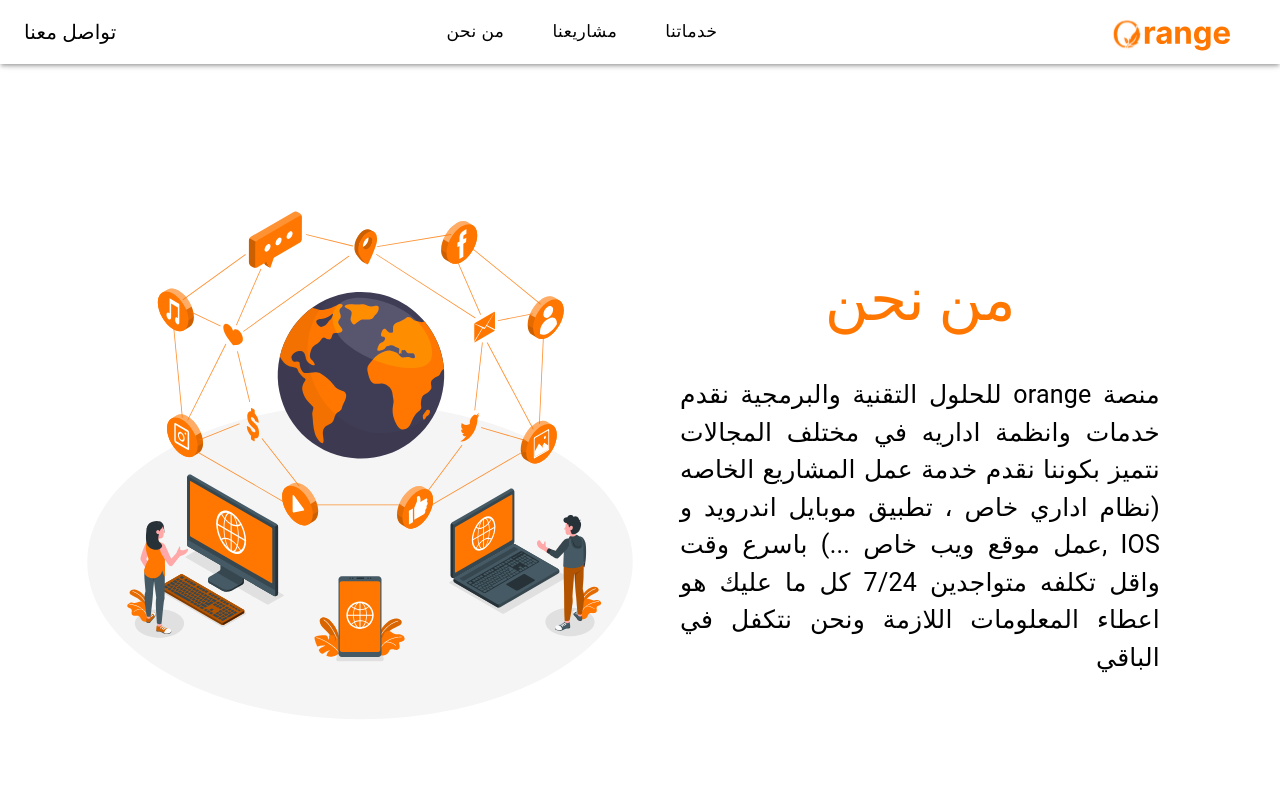
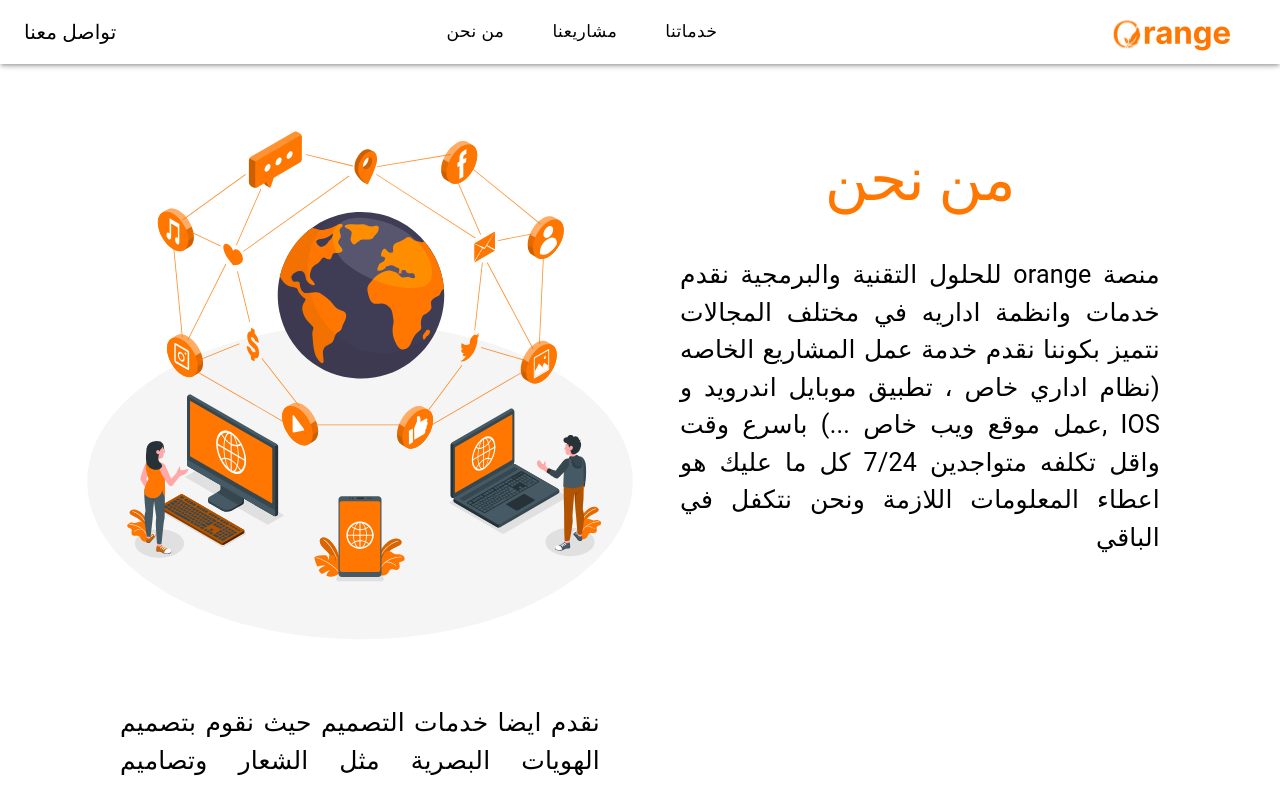
Before and after one commit to AmeerAliCS/Orange, a Next.js app: page /about in a window 1280 px wide. Shown: the top 785 px of the page. Built offline with nearby package versions, Linux system fonts and the light colour scheme.

Commit message:
edit margin

```diff
--- a/pages/about.jsx
+++ b/pages/about.jsx
@@ -3,9 +3,9 @@
 export default function About() {
   return (
   <Box>
-      <Stack sx={{ pt: {md:15,xs:"12%"},mr:{md:10} ,ml:{md:10}}} direction={{md:"row-reverse",xs:"column"}} justifyItems="center" >
+      <Stack sx={{ pt: {md:5,xs:"12%"},mr:{md:10} ,ml:{md:10}}} direction={{md:"row-reverse",xs:"column"}} justifyItems="center" >
       <Box width={{md:"50%",xs:1}}>
-        <Typography variant="h2" color="#FF7700" textAlign="center" sx={{pt:{md:10,xs:2},
+        <Typography variant="h2" color="#FF7700" textAlign="center" sx={{pt:{md:5,xs:2},
          }}>
           من نحن
         </Typography>
```
